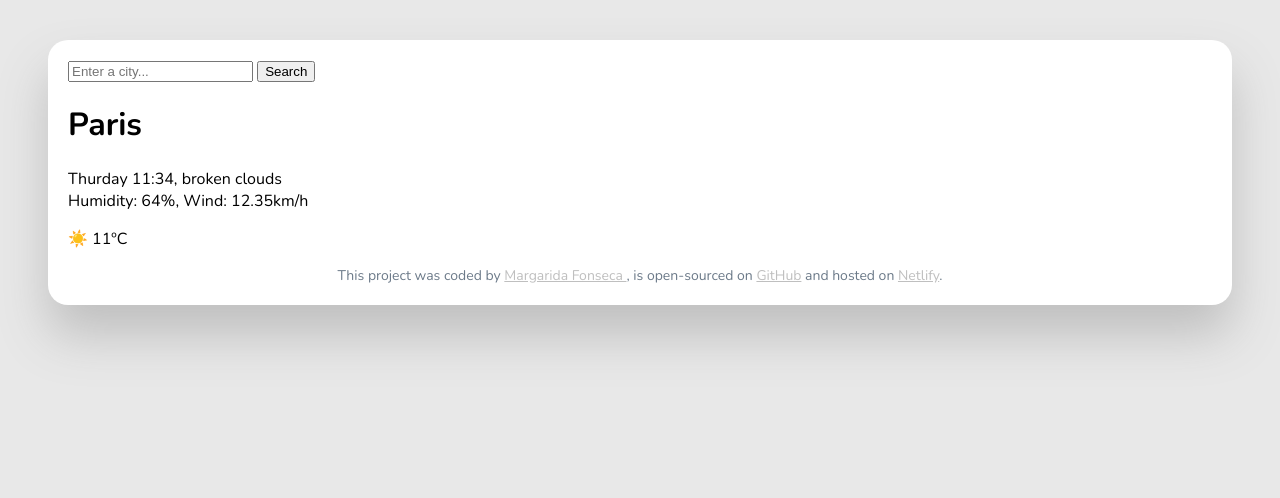
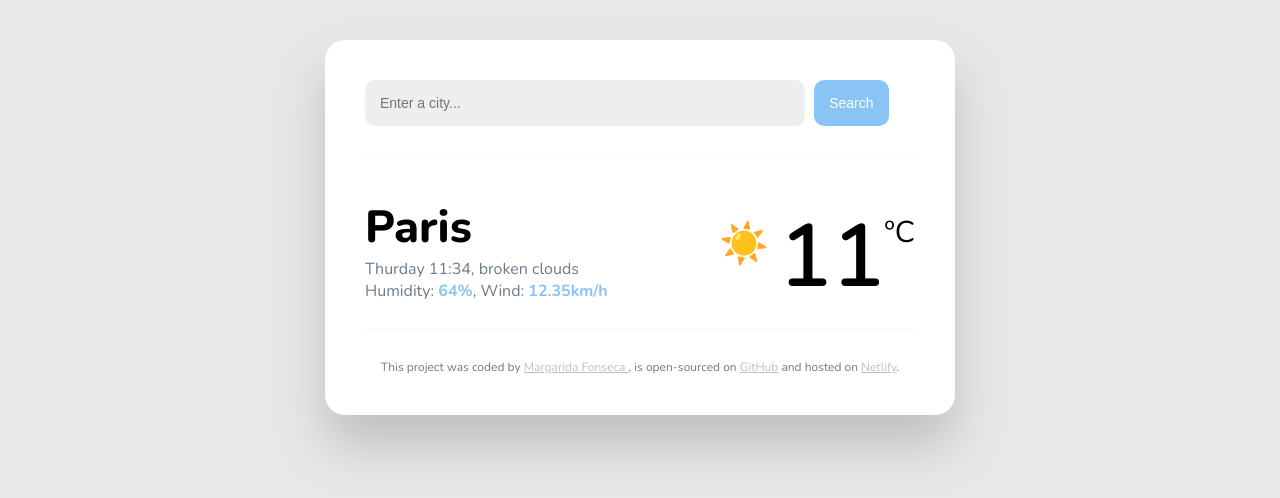
Before and after one commit to margaridamfonseca/my-weather-app-redo, a plain HTML site: page index.html in a window 1280 px wide. Drawn offline with nearby package versions, Linux system fonts and the light colour scheme.

Commit message:
CSS Main part and small adaptations on CSS

```diff
--- a/index.html
+++ b/index.html
@@ -18,23 +18,25 @@
         </form>
     </header>
     <main>
+        <div class="weather-app-data">
             <div>
                 <h1>
                     Paris
                 </h1>
-            <p>
+                <p class="weather-app-details">
                     Thurday 11:34, broken clouds
                     <br>
-                Humidity: 64%, Wind: 12.35km/h
-            </p>
-        <div>
-        <div>
-            <p>
-                ☀️ 11ºC
+                    Humidity: <strong>64%</strong>, Wind: <strong>12.35km/h</strong>
                 </p>
             </div>
+            <div class= "weather-app-temperature-container">
+                <div class="weather-app-temperature-icon">☀️</div>
+                <div class= "weather-app-temperature-value">11</div>
+                <div class= "weather-app-temperature-unit">ºC</div>
+            </div>
+        </div>
+    </main>
 
-    </main>
 
     <footer>
         This project was coded by <a href= "https://github.com/margaridamfonseca"> Margarida Fonseca </a>, is open-sourced on <a href="https://github.com/margaridamfonseca/my-weather-app-redo">GitHub</a> and hosted on <a href="https://my-weather-app-redo.netlify.app/">Netlify</a>.
--- a/src/index.css
+++ b/src/index.css
@@ -2,6 +2,11 @@ body{
     background-color: #E8E8E8;
     font-family: "Nunito", sans-serif;
 }
+
+header {
+    border-bottom: 1px solid #f9f7fe;
+    padding: 0 0 30px 0;
+  }
 
 a{
     color: #BFBFBF ;
@@ -9,16 +14,87 @@ a{
 
 .weather-app{
     background-color: white;
-    margin: 40px;
-    padding: 20px;
+    margin: 40px auto;
+    padding: 40px;
     border-radius: 20px;
     box-shadow: 0 30px 50px #BFBFBF;
+    max-width: 550px;
 }
 
 
+.form-search-box{
+    font-size: 14px;
+    background-color: #EEEEEE;
+    color:#6C7A89;
+    width: 80%;
+    border: none;
+    padding: 15px;
+    border-radius: 10px;
+}
+
+.form-search-button{
+    font-size: 14px;
+    background-color: #89C4F4;
+    color:white;
+    border: none;
+    padding: 15px;
+    border-radius: 10px;
+    margin-left: 5px;
+}
+
+main {
+    padding: 10px 0;
+    border-bottom: 1px solid #f9f7fe;
+}
+
+.weather-app-data{
+    display: flex;
+    justify-content: space-between;
+    margin-top: 30px;
+}
+
+h1{
+    font-size: 45px;
+    font-weight: 800;
+    margin:0;
+}
+
+.weather-app-details{
+    font-size: 16px;
+    color:#6C7A89;
+    margin-top: 0;
+
+}
+
+.weather-app-details strong {
+    color: #89C4F4;
+}
+
+.weather-app-temperature-container{
+    display: flex;
+    margin-top: 0px;
+}
+
+.weather-app-temperature-icon{
+    font-size: 40px;
+    margin-top: 20px;
+}
+
+.weather-app-temperature-value{
+    font-size: 88px;
+    font-weight: 600;
+    margin-left: 10px;
+}
+
+.weather-app-temperature-unit {
+    font-size: 30px;
+    margin-top: 15px;
+}
 
 footer{
-    font-size: 14px;
+    font-size: 12px;
     color: #6C7A89;
     text-align: center;
+    margin-top: 30px;
+
 }
```
Lines whose indentation alone changed are shown as unchanged.
